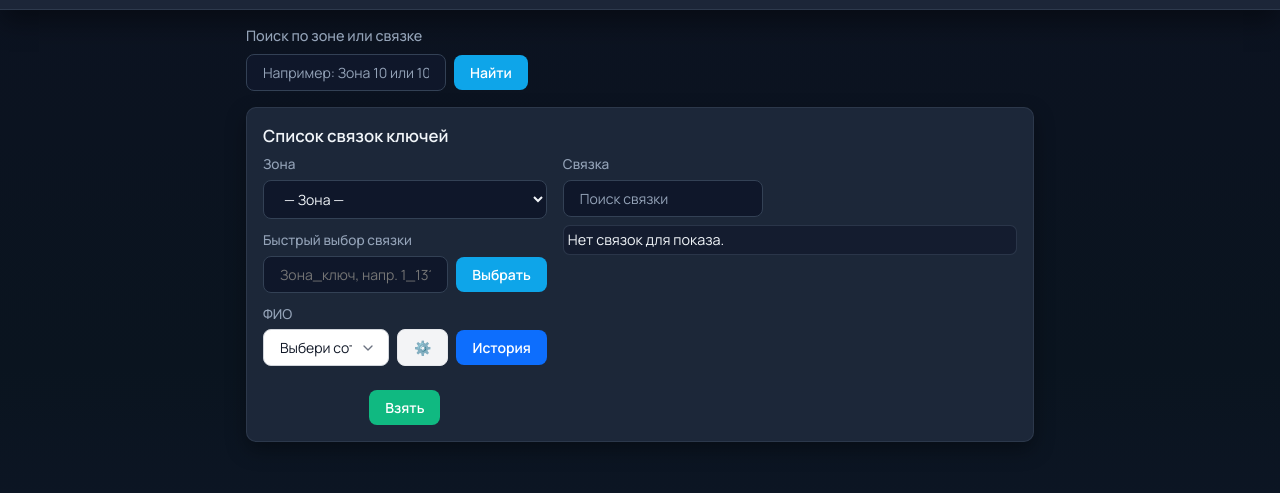
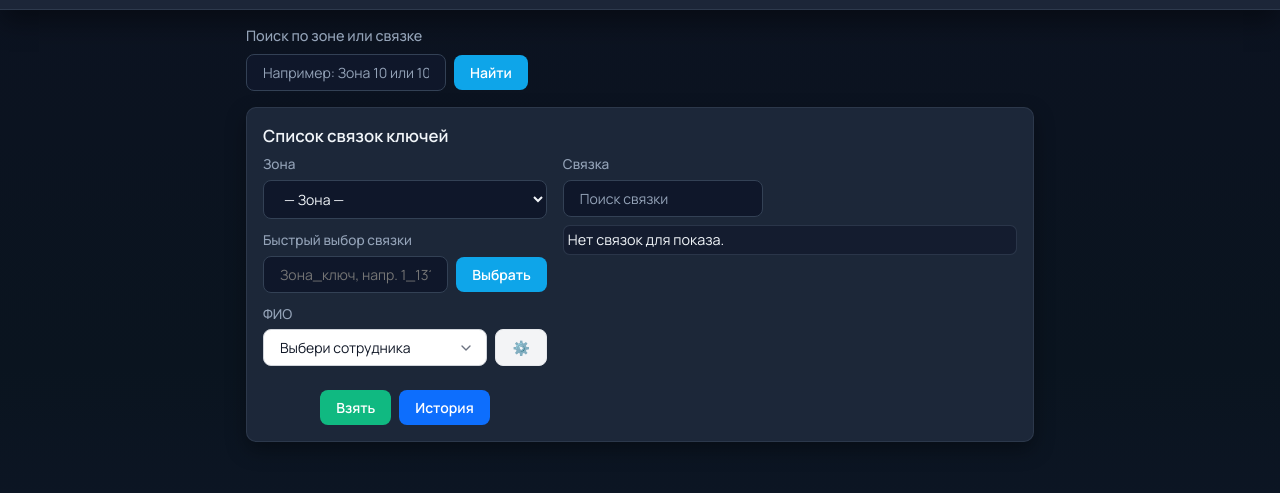
Before and after one commit to MoskaPoska/Key-kiyvstar, a website: page index.html in a window 1280 px wide. Shown: the part 113-606 px from the top of the page. Drawn offline with Linux system fonts and the light colour scheme; no server answers.

Commit message:
Revert "Align person-select and history button on same line"
This reverts commit a5b10e945ca7daad69ee5687309e948a377c5227.

```diff
--- a/index.html
+++ b/index.html
@@ -49,20 +49,18 @@
             </div>
             <div class="field">
               <label for="person-name">ФИО</label>
-              <div class="person-select-row" style="justify-content: space-between;">
-                <div style="display: flex; gap: 8px; flex: 1;">
-                  <select id="person-name" class="person-select">
-                    <option value="" disabled selected>Выбери сотрудника</option>
-                  </select>
-                  <button type="button" class="btn btn-manage" id="btn-manage-people" title="Управление сотрудниками">⚙️</button>
-                </div>
-                <button type="button" class="btn btn-take" id="toggle-history-btn">История</button>
+              <div class="person-select-row">
+                <select id="person-name" class="person-select">
+                  <option value="" disabled selected>Выбери сотрудника</option>
+                </select>
+                <button type="button" class="btn btn-manage" id="btn-manage-people" title="Управление сотрудниками">⚙️</button>
               </div>
             </div>
 
             <div class="action-row action-row--buttons">
               <div class="buttons">
                 <button type="button" class="btn btn-take" id="btn-take">Взять</button>
+                <button type="button" class="btn btn-take" id="toggle-history-btn">История</button>
               </div>
             </div>
           </div>
```
